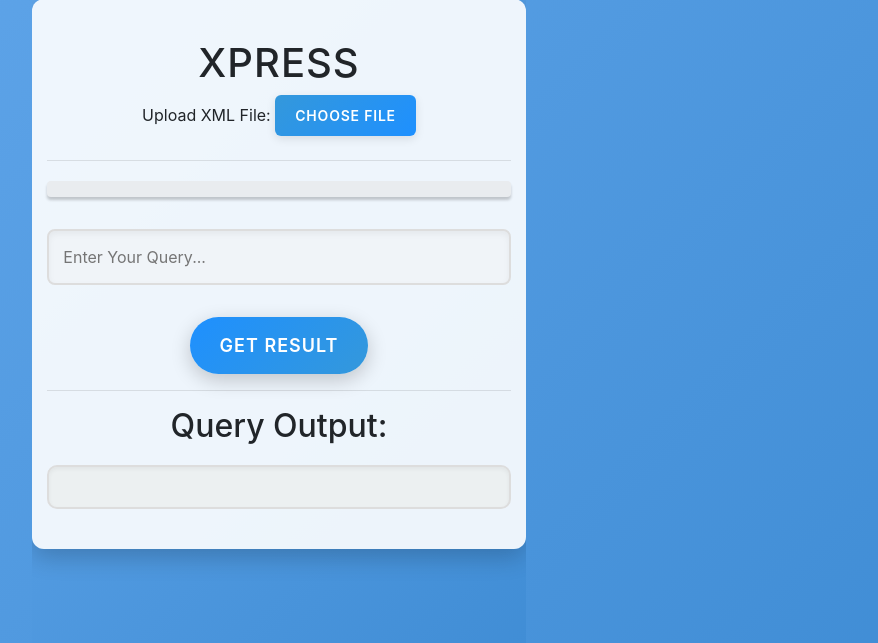
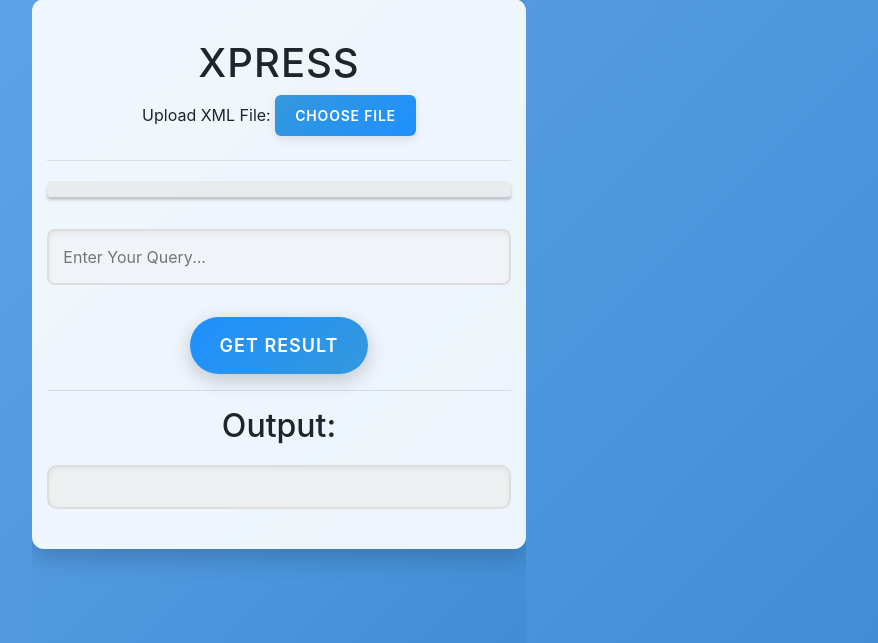
Before and after one commit to SameerSharma-57/Xpress, a Flask app: page / in a window 1280 px wide. Shown: the part 136-779 px from the top of the page, without its empty margins (361-1239 px from the left). Run offline with Flask 3, Linux system fonts and the light colour scheme; parts of the project's set-up code (start-up, migrations or seed data) failed here and were passed over; some libraries are stand-ins or nearby versions.

Commit message:
minor change

```diff
--- a/app/templates/index.html
+++ b/app/templates/index.html
@@ -52,7 +52,7 @@
     <hr>
 
     <!-- XML Display Section -->
-    <h2>Query Output:</h2>
+    <h2>Output:</h2>
     <div id="xmlDisplay"></div>
 
     <button class="inline-button" id="downloadQueryBtn" style="display:none;" onclick="downloadQueryResult()">Download Query Result</button>
```
